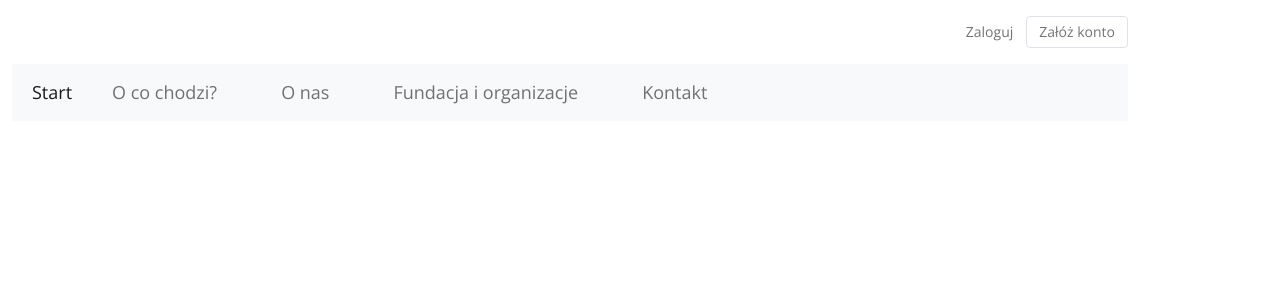
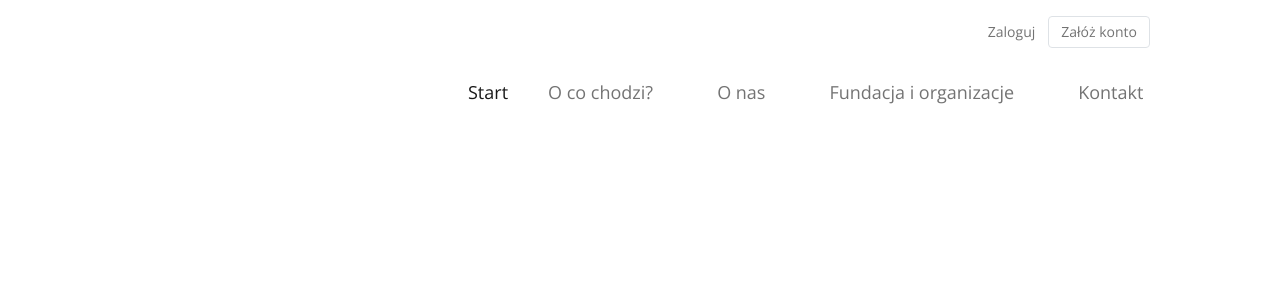
Before and after one commit to AdamSawka/Superfluous, a React (Create React App) app: page / in a window 1280 px wide. Shown: the top 300 px of the page. Built offline with nearby package versions, Linux system fonts and the light colour scheme.

Commit message:
New styles for main page

```diff
--- a/src/App.js
+++ b/src/App.js
@@ -1,6 +1,7 @@
 import React from "react"
-import Navigation from "./components/Navigation"
 import {BrowserRouter} from "react-router-dom";
+import HomeMain from "./components/HomeMain";
+import Navigation from "./components/Navigation";
 
 function App() {
   return (
@@ -8,10 +9,8 @@ function App() {
        <div className="app">
            <BrowserRouter>
                <Navigation/>
-
+               <HomeMain/>
            </BrowserRouter>
-
-
        </div>
 
    </>
--- /dev/null
+++ b/src/components/HomeMain.js
@@ -0,0 +1,16 @@
+import React from "react"
+import HomeHeroImage from "../assets/Home-Hero-Image.jpg"
+function HomeMain() {
+
+    return(
+        <>
+            <div className="home-main">
+                <img className="main-img" src={HomeHeroImage} alt="main-img"/>
+
+
+            </div>
+
+        </>
+    )
+}
+export default HomeMain
--- a/src/components/Navigation.js
+++ b/src/components/Navigation.js
@@ -1,27 +1,34 @@
 import React from "react"
-// import ReactDOM from 'react-dom'
 import {Navbar, Container, Nav} from 'react-bootstrap'
 import {Link} from "react-router-dom";
 
 function Navigation() {
     return (
         <>
-            <div className="container mx-lg-auto  position-fixed ">
-            <div className="logged-in float-lg-end float-md-none d-md-flex justify-content-md-center my-3 "> <button className="login btn ">Zaloguj</button> <button className="sign-in btn border">Załóż konto</button></div>
-            <Navbar className=" top-0 w-100 navigation " bg="light" expand="lg">
-                <Container>
-                    <Navbar.Toggle aria-controls="basic-navbar-nav"/>
-                    <Navbar.Collapse id="basic-navbar-nav">
-                        <Nav className="me-auto">
-                            <Nav.Link className="nav-link active" aria-current="page"> <Link className='text-reset' to='main' >Start</Link></Nav.Link>
-                            <Nav.Link className="nav-item mx-4 d-lg-block"><Link className='text-reset' to='#' >O co chodzi?</Link></Nav.Link>
-                            <Nav.Link className="nav-item mx-4 d-lg-block"><Link className='text-reset' to='#' >O nas</Link></Nav.Link>
-                            <Nav.Link className="nav-item mx-4 d-lg-block"><Link className='text-reset' to='#' >Fundacja i organizacje</Link></Nav.Link>
-                            <Nav.Link className="nav-item mx-4 d-lg-block"><Link className='text-reset' to='#' >Kontakt</Link></Nav.Link>
-                        </Nav>
-                    </Navbar.Collapse>
-                </Container>
-            </Navbar>
+            <div className="navigation-container  position-fixed ">
+                <div className="logged-in float-lg-end mx-lg-5 d-md-flex justify-content-md-center my-3 ">
+                    <button className="login btn ">Zaloguj</button>
+                    <button className="sign-in btn border">Załóż konto</button>
+                </div>
+                <Navbar className=" top-0 w-100 navigation " expand="lg">
+                    <Container >
+                        <Navbar.Toggle className="button-nav" aria-controls="basic-navbar-nav"/>
+                        <Navbar.Collapse id="basic-navbar-nav">
+                            <Nav >
+                                <Nav.Link className="nav-link active" aria-current="page"> <Link className='text-reset'
+                                                                                                 to='main'>Start</Link></Nav.Link>
+                                <Nav.Link className="nav-item mx-4 d-lg-block"><Link className='text-reset' to='#'>O co
+                                    chodzi?</Link></Nav.Link>
+                                <Nav.Link className="nav-item mx-4 d-lg-block"><Link className='text-reset' to='#'>O
+                                    nas</Link></Nav.Link>
+                                <Nav.Link className="nav-item mx-4 d-lg-block"><Link className='text-reset' to='#'>Fundacja
+                                    i organizacje</Link></Nav.Link>
+                                <Nav.Link className="nav-item mx-4 d-lg-block"><Link className='text-reset'
+                                                                                     to='#'>Kontakt</Link></Nav.Link>
+                            </Nav>
+                        </Navbar.Collapse>
+                    </Container>
+                </Navbar>
             </div>
         </>
     );
--- /dev/null
+++ b/src/components/_HomeMain.scss
@@ -0,0 +1,11 @@
+.home-main{
+  width: 100%;
+  height: 100vh;
+
+  .main-img{
+    position: absolute;
+    z-index: -1;
+    left: -490px ;
+  }
+
+}
--- a/src/components/_Navigation.scss
+++ b/src/components/_Navigation.scss
@@ -1,9 +1,14 @@
-.container{
-  max-width: 1240px ;
+.navigation-container{
+  max-width: 750px;
+  margin-left: 35vw;
 .login, .sign-in{
   font: normal normal normal 14px/18px Open Sans;
   color: $--gray_color;
+
 }
+  .button-nav{
+    margin: 0 auto;
+  }
 
   .text-reset{
     text-decoration: none;
--- a/src/scss/_App.scss
+++ b/src/scss/_App.scss
@@ -1,5 +1,5 @@
-.App{
-  width: 100vw;
-
-
+.app{
+  max-width: 1368px ;
+  position: relative;
+  margin: 0 auto;
 }
--- a/src/scss/_variables.scss
+++ b/src/scss/_variables.scss
@@ -6,3 +6,9 @@ $--dark_color:#3C3C3C;
 
 $--open_sans: "Open Sans";
 $--merriweather:"Merriweather";
+
+body{
+  margin: 0 auto;
+  position: relative;
+  height: 100vh;
+}
--- a/src/scss/index.scss
+++ b/src/scss/index.scss
@@ -3,3 +3,4 @@
 @import "variables";
 @import "App";
 @import "../components/Navigation";
+@import "../components/HomeMain";
```
